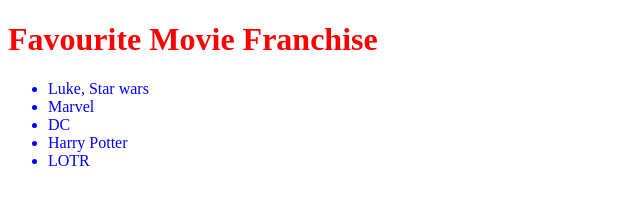
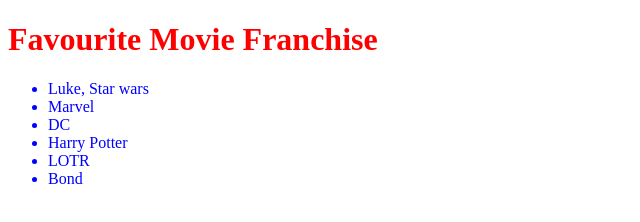
Before and after one commit to Augasty/JS_DOM_Manipulation, a plain HTML site: page Fav_movie/index.html in a window 1280 px wide. Shown: the full height of the page, 0-640 px from the left. Drawn offline with Linux system fonts and the light colour scheme.

Commit message:
second commit

```diff
--- a/Fav_movie/index.html
+++ b/Fav_movie/index.html
@@ -17,6 +17,7 @@
             <li class="list-items">DC</li>
             <li class="list-items">Harry Potter</li>
             <li class="list-items">LOTR</li>
+            <li class="list-items">Bond</li>
 
         </ul>
     </div>
```
Also changed, not shown: Fav_movie/app2.js (line endings or trailing spaces).
